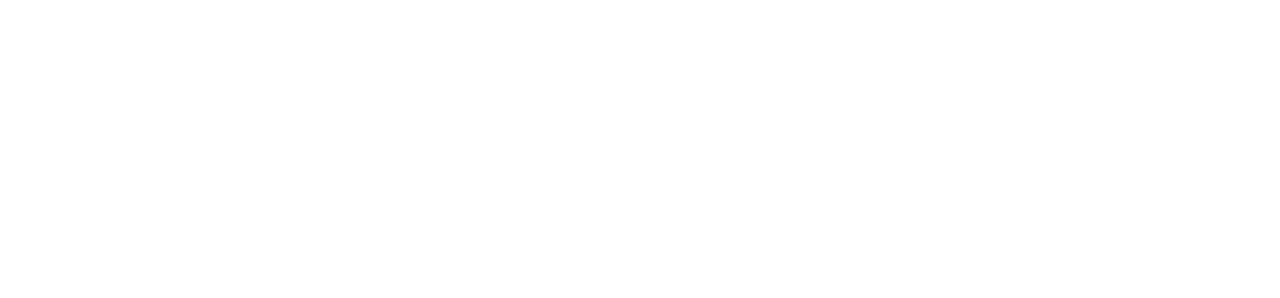
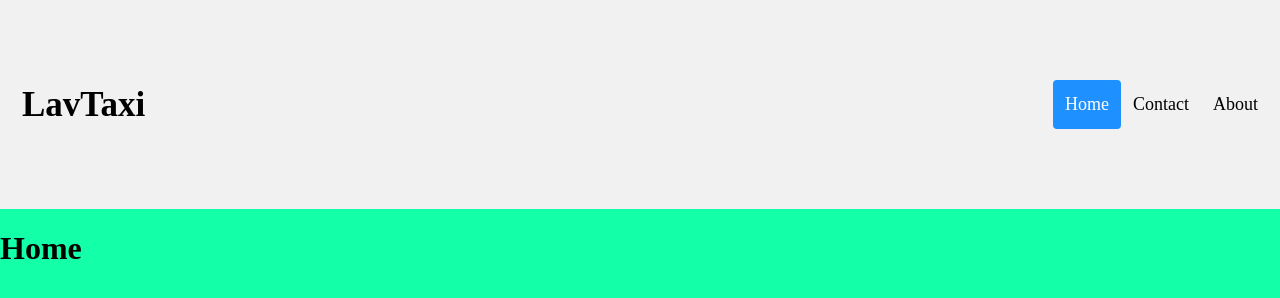
Before and after one commit to Srnda32/lavtaxi, a website: page index.html in a window 1280 px wide. Drawn offline with Linux system fonts and the light colour scheme.

Commit message:
LavTaxi pocetak header i home

```diff
--- a/index.html
+++ b/index.html
@@ -1,12 +1,31 @@
 <!DOCTYPE html>
 <html lang="en">
+
 <head>
     <meta charset="UTF-8">
     <meta http-equiv="X-UA-Compatible" content="IE=edge">
     <meta name="viewport" content="width=device-width, initial-scale=1.0">
-    <title>Document</title>
+    <link rel="stylesheet" href="style.css">
+    <title>Lav Taxi</title>
 </head>
+
 <body>
 
+    <div id="navbar">
+        <a href="#default" id="logo">LavTaxi</a>
+        <div id="navbar-right">
+            <a class="active" href="#home">Home</a>
+            <a href="#contact">Contact</a>
+            <a href="#about">About</a>
+        </div>
+    </div>
+    <div class="HomeDiv">
+        <h1 class="HomeSection" id="home">Home</h1>
+
+
+
+    </div>
+    <script src="script.js"></script>
 </body>
+
 </html>
--- a/script.js
+++ b/script.js
@@ -0,0 +1,11 @@
+window.onscroll = function() {scrollFunction()};
+
+function scrollFunction() {
+  if (document.body.scrollTop > 80 || document.documentElement.scrollTop > 80) {
+    document.getElementById("navbar").style.padding = "30px 10px";
+    document.getElementById("logo").style.fontSize = "25px";
+  } else {
+    document.getElementById("navbar").style.padding = "80px 10px";
+    document.getElementById("logo").style.fontSize = "35px";
+  }
+}
--- a/style.css
+++ b/style.css
@@ -0,0 +1,80 @@
+body {
+    position: relative;
+    margin: 0;
+    background-color: #13ffa8;
+    width: 100%;
+   height: 1000px;
+}
+
+#navbar {
+    overflow: hidden;
+    background-color: #f1f1f1;
+    padding: 90px 10px;
+    transition: 0.4s;
+    position: sticky;
+    width: 100%;
+    box-sizing: border-box;
+    top: 0;
+    z-index: 99;
+}
+
+
+#navbar a {
+    float: left;
+    color: black;
+    text-align: center;
+    padding: 12px;
+    text-decoration: none;
+    font-size: 18px;
+    line-height: 25px;
+    border-radius: 4px;
+}
+
+
+#navbar #logo {
+    font-size: 35px;
+    font-weight: bold;
+    transition: 0.4s;
+}
+
+
+#navbar a:hover {
+    background-color: #ddd;
+    color: black;
+}
+
+
+#navbar a.active {
+    background-color: dodgerblue;
+    color: white;
+}
+
+
+#navbar-right {
+    float: right;
+}
+
+
+@media screen and (max-width: 580px) {
+    #navbar {
+        padding: 20px 10px !important;
+    }
+
+    #navbar a {
+        float: none;
+        display: block;
+        text-align: left;
+    }
+
+    #navbar-right {
+        float: none;
+    }
+}
+.HomeDiv{
+    display: flex;
+
+}
+.HomeDiv .HomeSection{
+
+
+}
```
Also changed, not shown: app.js (+31 -0 lines).
